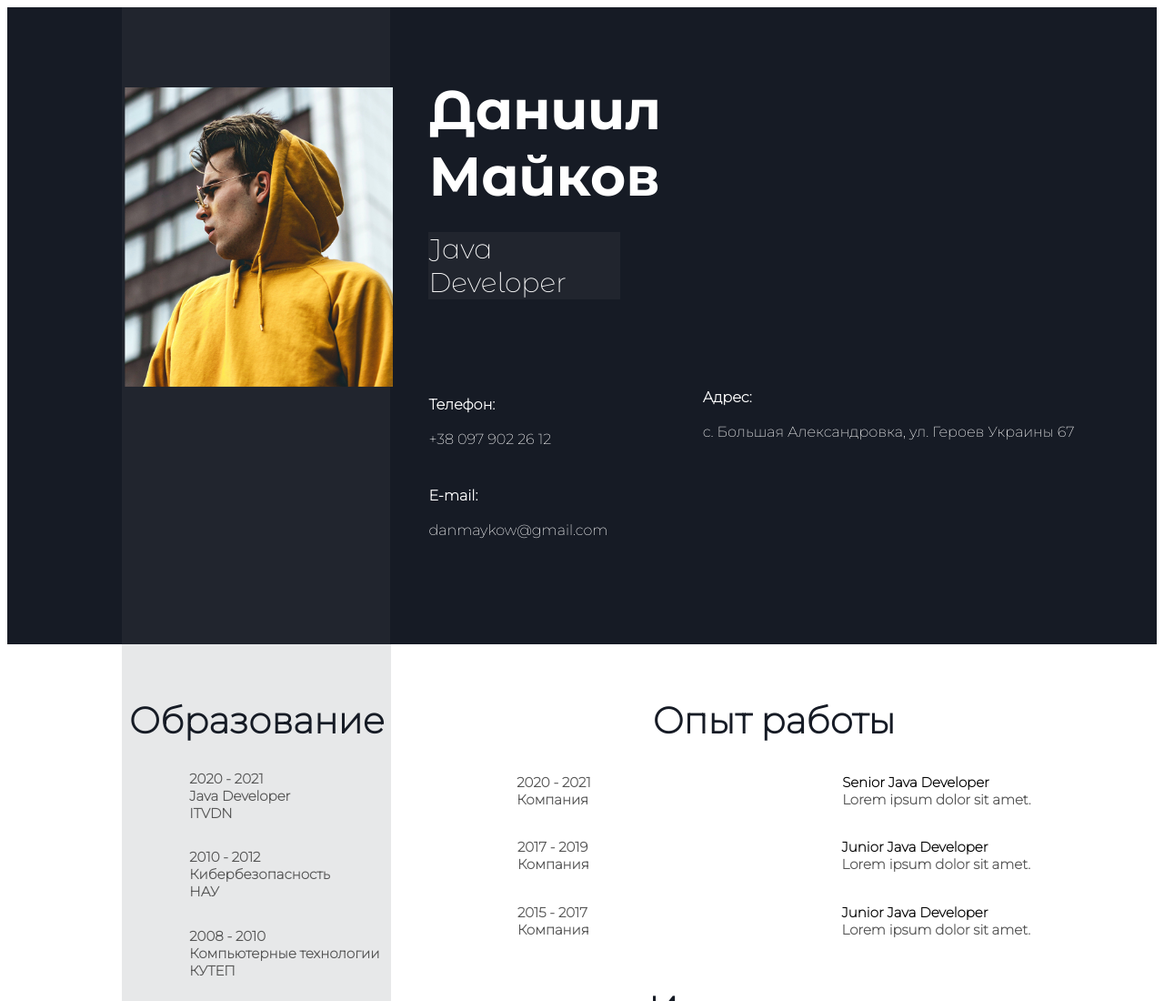
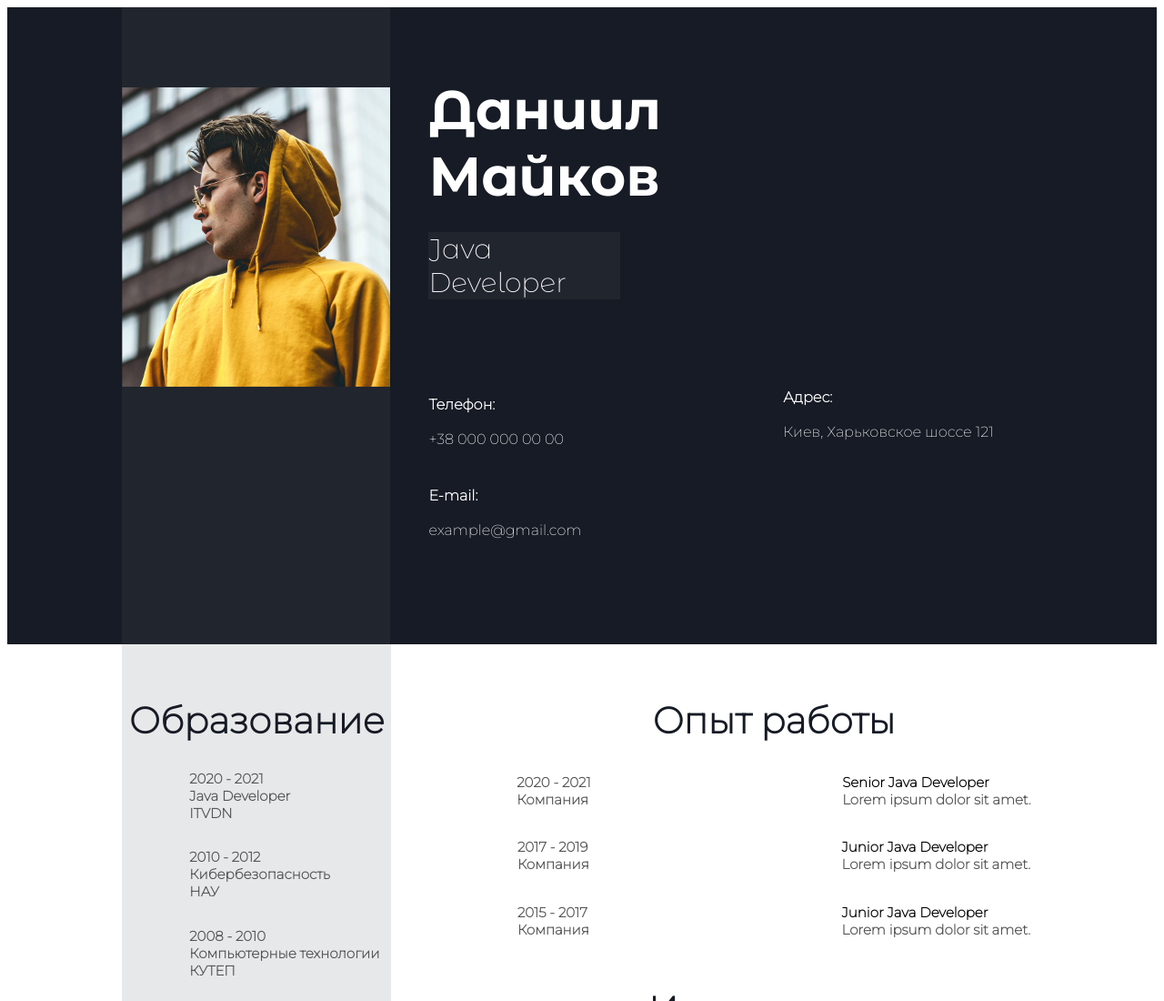
Before and after one commit to dmkw/Resume_2, a plain HTML site: page index.html in a window 1280 px wide. Shown: the top 1100 px of the page at 91% size. Drawn offline with Linux system fonts and the light colour scheme.

Commit message:
Final cut

```diff
--- a/index.html
+++ b/index.html
@@ -13,7 +13,7 @@
     <div id="con1">
 
         <div id="con2">
-            <img src="фото.png" id="img">
+            <img src="фото.png" id="img" style="margin-right: 2%;">
         </div>
 
         <div id="con3">
@@ -30,11 +30,11 @@
 
                 <div id="con6">
                     <div class="grow">
-                        <b>Телефон:</b><br><br><a href="tel:+380979022612" target="_blank">+38 097 902 26 12</a>
+                        <b>Телефон:</b><br><br>+38 000 000 00 00
                     </div>
 
                     <div class="grow">
-                        <b>E-mail:</b><br><br><a href="mailto:danmaykow@gmail.com" target="_blank">danmaykow@gmail.com</a>
+                        <b>E-mail:</b><br><br>example@gmail.com
                     </div>
 
 
@@ -44,7 +44,7 @@
                 <div id="con7">
 
                     <div class="grow" style="align-self: center; justify-content: center;">
-                        <b>Адрес:</b><br><br><a href="https://www.google.com.ua/maps/place/%D0%B2%D1%83%D0%BB%D0%B8%D1%86%D1%8F+%D0%93%D0%B5%D1%80%D0%BE%D1%97%D0%B2+%D0%A3%D0%BA%D1%80%D0%B0%D1%97%D0%BD%D0%B8,+67,+%D0%92%D0%B5%D0%BB%D0%B8%D0%BA%D0%B0+%D0%9E%D0%BB%D0%B5%D0%BA%D1%81%D0%B0%D0%BD%D0%B4%D1%80%D1%96%D0%B2%D0%BA%D0%B0,+%D0%9A%D0%B8%D1%97%D0%B2%D1%81%D1%8C%D0%BA%D0%B0+%D0%BE%D0%B1%D0%BB.,+08320/@50.3926027,30.8830563,19z/data=!3m1!4b1!4m5!3m4!1s0x40d4e7e54a9e83f1:0xb561cd4e41cf65b1!8m2!3d50.3926018!4d30.8836035?hl=ru" target="_blank">с. Большая Александровка, ул. Героев Украины 67</a>
+                        <b>Адрес:</b><br><br><a href="https://goo.gl/maps/DSEaz6oKKm7CXnTVA" target="_blank">Киев, Харьковское шоссе 121</a>
                     </div>
 
                 </div>
```
